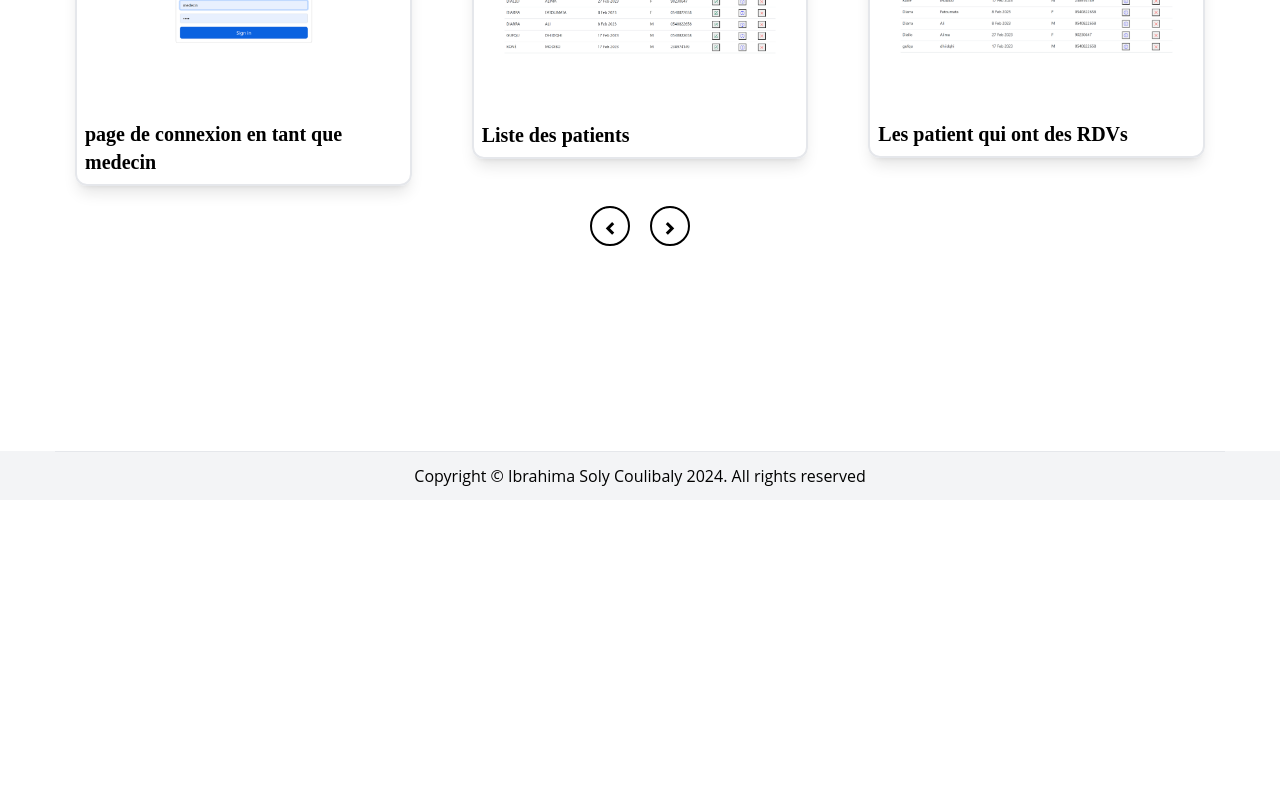
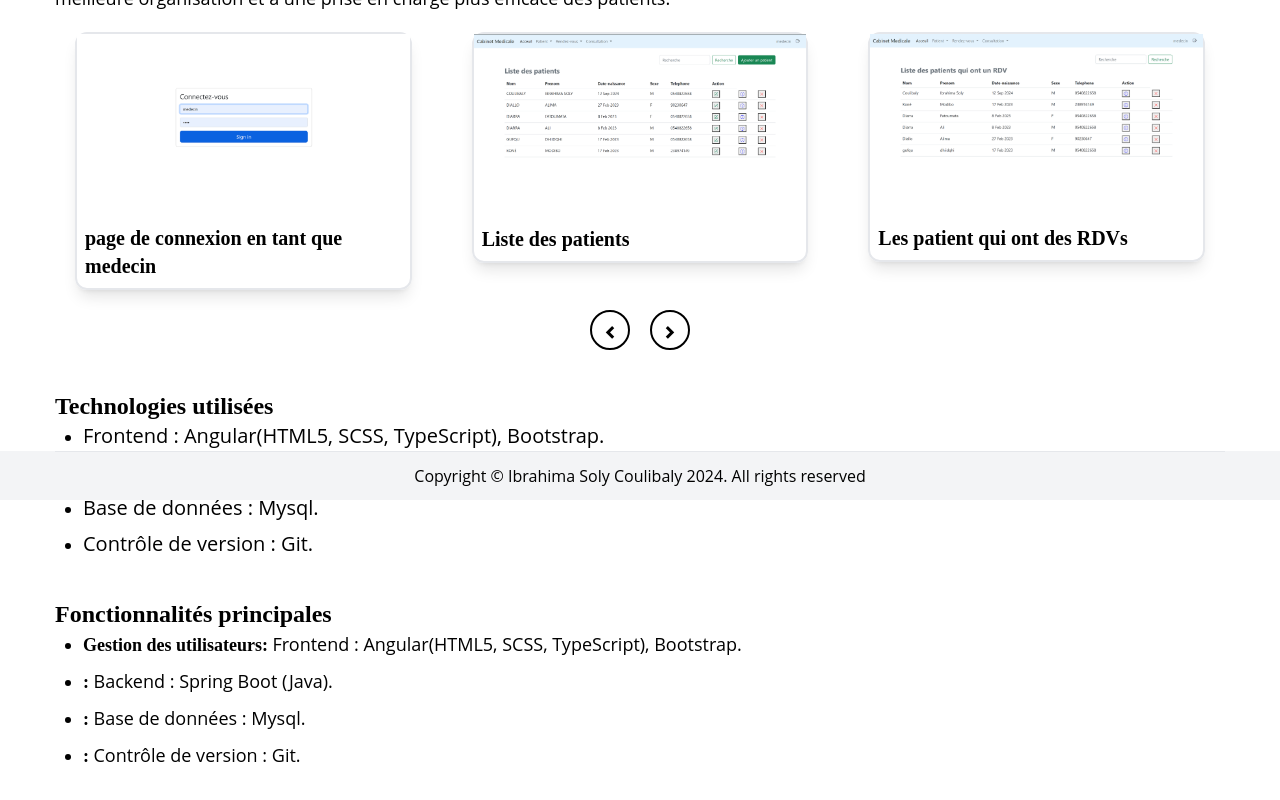
Before and after one commit to ibrahimasoly/Portofolio, an Angular app: page /cabinet in a window 1280 px wide. Shown: the part 300-1100 px from the top of the page. Built offline with nearby package versions, Linux system fonts and the light colour scheme.

Commit message:
ajouter des technologie utiliser

```diff
--- a/src/app/components/cabinet-medical/cabinet-medical.component.html
+++ b/src/app/components/cabinet-medical/cabinet-medical.component.html
@@ -1,14 +1,14 @@
 <div class="container mx-auto  w-full mt-24">
     <div class="flex flex-col items-center">
         <h1>Cabinet Medicale</h1>
-        <span class="flex text-justify">MétéoNow est une application web légère et réactive, née de la volonté de créer un outil simple mais puissant pour accéder aux informations météorologiques en temps réel. Son objectif est d'offrir aux utilisateurs une interface élégante et facile à utiliser pour consulter rapidement les conditions météorologiques actuelles et les prévisions, tout en démontrant l'intégration efficace d'API tierces.</span>
+        <span class="flex text-justify mt-2 lg:text-lg">En pratique, le médecin généraliste ou spécialiste fait face, de manière récurrente, à des défis liés à la collecte, la récupération, le traitement et la communication des informations. L'application Cabinet-Médical a pour objectif de résoudre ces problématiques en proposant un système d'information dédié aux professionnels de santé, qu'ils soient généralistes ou spécialistes. Ce système permet de simplifier et d'enrichir les activités quotidiennes des acteurs travaillant dans un cabinet médical, en facilitant l'accès aux dossiers des patients, la gestion des rendez-vous, le suivi des consultations, ainsi que la communication entre les différents intervenants médicaux. Il contribue ainsi à une meilleure organisation et à une prise en charge plus efficace des patients.</span>
     </div>
     <div class="relative z-0">
       <div class="swiper">
         <div class="swiper-wrapper">
           @for (project of projects; track project.id) {
             <div class="swiper-slide">
-              <div class="rounded-xl border-2 m-5 shadow-lg hover:-translate-y-1 duration-300" [style.transform]="'translateX(-' + currentIndex*118  + '%)'">
+              <div class="rounded-xl border-2 m-5 shadow-lg hover:-translate-y-10 duration-300" [style.transform]="'translateX(-' + currentIndex*118  + '%)'">
                 <div class=" w-full">
                   <a  class="" (click)="openModal(project.image)">
                     <img class="object-fill hover:brightness-50" [src]="project.image" alt="">
@@ -33,5 +33,28 @@
       </div>
   </div>
   }
+  <div class="mt-10">
+    <h2 class="flex items-start text-2xl">Technologies utilisées</h2>
+    <ul class="list-disc ml-7 flex flex-col gap-2">
+      @for (langage of langages; track langage.id) {
+        <li><span class="lg:text-xl text-lg "> {{langage.technologies}} </span></li>
+      }
+    </ul>
+  </div>
+  <div class="mt-10">
+    <h2 class="flex items-start text-2xl">Fonctionnalités principales</h2>
+    <ul class="list-disc ml-7 flex flex-col gap-2">
+      @for (fonction of fonctions; track fonction.id) {
+        <li>
+          <p class="font-primary text-lg font-bold">
+            {{fonction.title}}:
+             <span class="text-lg font-normal">
+              {{fonction.technologies}}
+             </span>
+          </p>
+        </li>
+      }
+    </ul>
+  </div>
   <div class="h-[3000px]"></div>
 </div>
--- a/src/app/components/cabinet-medical/cabinet-medical.component.ts
+++ b/src/app/components/cabinet-medical/cabinet-medical.component.ts
@@ -65,6 +65,48 @@ export class CabinetMedicalComponent implements OnInit {
       image: 'assets/images/cabinet/img10.png',
     },
   ];
+
+  langages=[
+    {
+      id:1,
+      technologies:"Frontend : Angular(HTML5, SCSS, TypeScript), Bootstrap."
+    },
+    {
+      id:2,
+      technologies:"Backend : Spring Boot (Java)."
+    },
+    {
+      id:3,
+      technologies:"Base de données : Mysql."
+    },
+    {
+      id:4,
+      technologies:"Contrôle de version : Git."
+    },
+  ];
+  fonctions=[
+    {
+      id:1,
+      title:"Gestion des utilisateurs",
+      technologies:"Frontend : Angular(HTML5, SCSS, TypeScript), Bootstrap."
+    },
+    {
+      id:2,
+      title:"",
+      technologies:"Backend : Spring Boot (Java)."
+    },
+    {
+      id:3,
+      title:"",
+      technologies:"Base de données : Mysql."
+    },
+    {
+      id:4,
+      title:"",
+      technologies:"Contrôle de version : Git."
+    },
+  ];
+
   ngOnInit(): void {
     new Swiper('.swiper', {
       loop: true,
--- a/src/styles.css
+++ b/src/styles.css
@@ -6,7 +6,7 @@
 h1{
     @apply  lg:text-4xl text-2xl
 }
-a,p{
+a,p,span{
     @apply font-secondary
 }
 .bn{
@@ -27,3 +27,6 @@ h1, h2, h3{
 h2{
     @apply text-xl
 }
+h3{
+    @apply text-lg
+}
```
